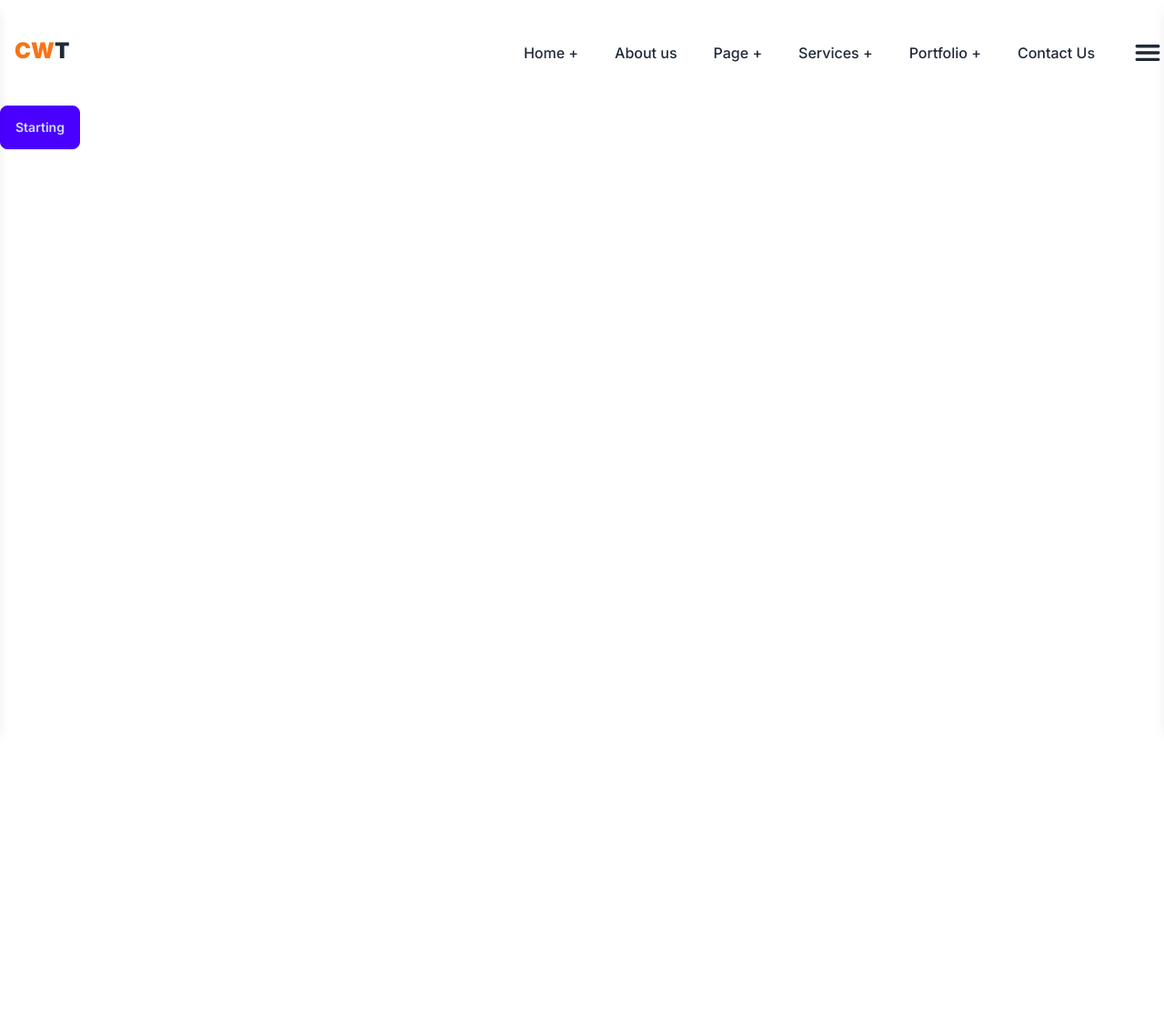
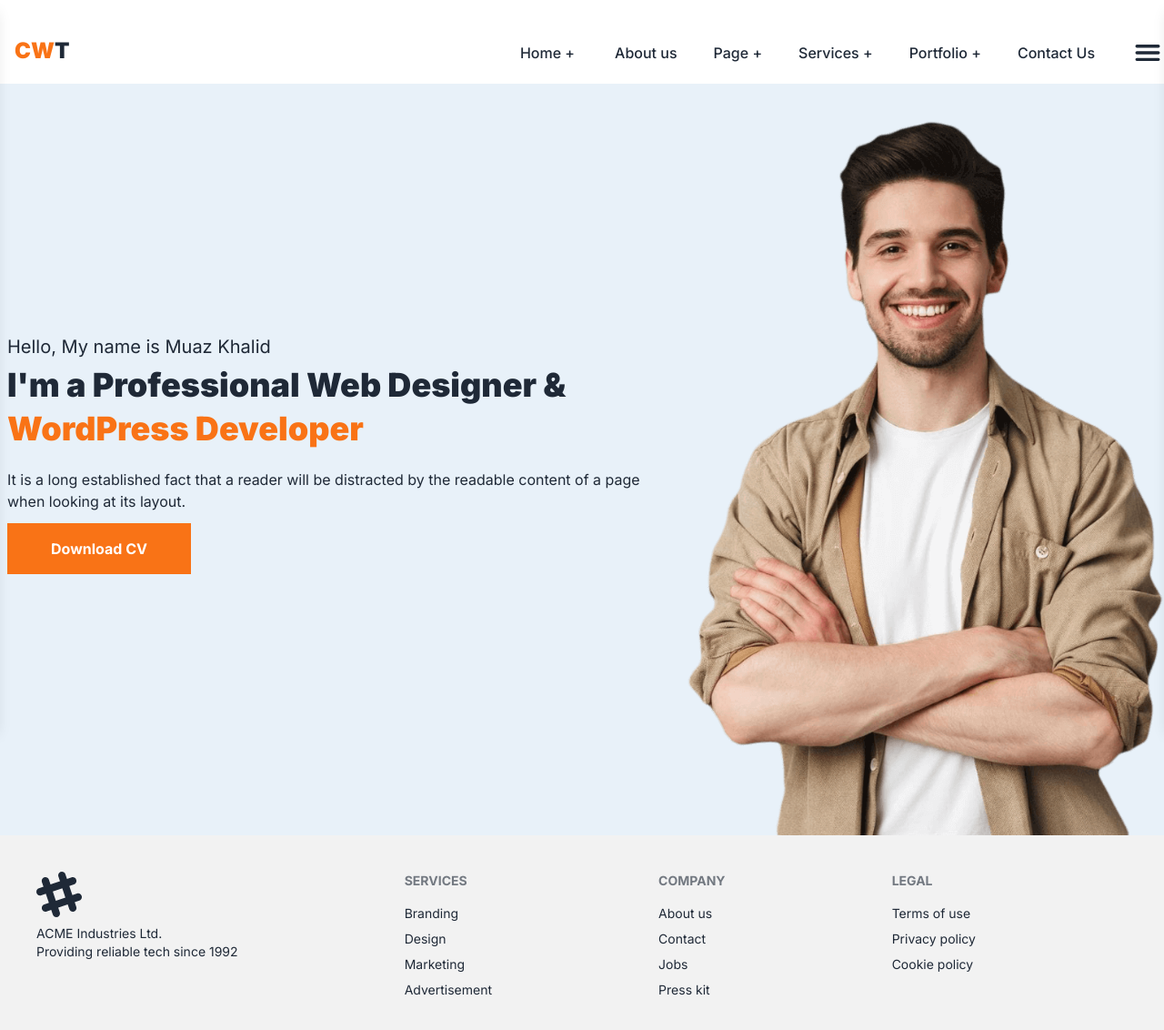
Before and after one commit to muazkhalid936/cwt-project, a Next.js app: page / in a window 1280 px wide. Shown: the top 1132 px of the page at 91% size. Before the commit the page ends 800 px from the top, so only its background shows below. Built offline with nearby package versions, Linux system fonts and the light colour scheme.

Commit message:
navbar and hero

```diff
--- a/src/app/layout.js
+++ b/src/app/layout.js
@@ -1,6 +1,7 @@
 import { Inter } from "next/font/google";
 import "./globals.css";
 import Navbar from "@/components/Navbar";
+import Footer from "@/components/Footer";
 
 const inter = Inter({ subsets: ["latin"] });
 
@@ -15,6 +16,7 @@ export default function RootLayout({ children }) {
       <body className={inter.className}>
         <Navbar />
         {children}
+        <Footer />
       </body>
     </html>
   );
--- a/src/app/page.js
+++ b/src/app/page.js
@@ -3,7 +3,34 @@ import Image from "next/image";
 export default function Home() {
   return (
     <>
-      <h1 className="btn btn-primary">Starting</h1>
+      <div
+        style={{ backgroundColor: "#e8f1f9" }}
+        className="flex flex-col lg:flex-row-reverse gap-0 justify-between"
+      >
+        <div className="w-92 content-center mb-10 mt-10 lg:mb-0">
+          <img
+            src="/man.png"
+
+            className="mb-0 text-center h-96 lg:h-auto justify-center mx-auto"
+          />
+        </div>
+        <div className="flex flex-col justify-center">
+          <div className="mx-4 lg:mx-2 ">
+            <span className="text-xl block mb-2">
+              Hello, My name is Muaz Khalid
+            </span>
+            <span className="text-3xl lg:text-4xl font-black block mb-2">
+              I'm a Professional Web Designer &
+            </span>
+            <span className="text-orange-500 text-3xl lg:text-4xl font-black block">
+              WordPress Developer
+            </span>
+            <br></br>
+            <span>It is a long established fact that a reader will be distracted by the readable content of a page when looking at its layout.</span><br></br>
+            <button className=" text-white bg-orange-500  font-bold px-12 py-4 my-3 ">Download CV</button>
+          </div>
+        </div>
+      </div>
     </>
   );
 }
--- /dev/null
+++ b/src/components/Footer.js
@@ -0,0 +1,48 @@
+import React from "react";
+
+const Footer = () => {
+  return (
+    <footer className="footer p-10 bg-base-200 text-base-content">
+      <aside>
+        <svg
+          width="50"
+          height="50"
+          viewBox="0 0 24 24"
+          xmlns="http://www.w3.org/2000/svg"
+          fillRule="evenodd"
+          clipRule="evenodd"
+          className="fill-current"
+        >
+          <path d="M22.672 15.226l-2.432.811.841 2.515c.33 1.019-.209 2.127-1.23 2.456-1.15.325-2.148-.321-2.463-1.226l-.84-2.518-5.013 1.677.84 2.517c.391 1.203-.434 2.542-1.831 2.542-.88 0-1.601-.564-1.86-1.314l-.842-2.516-2.431.809c-1.135.328-2.145-.317-2.463-1.229-.329-1.018.211-2.127 1.231-2.456l2.432-.809-1.621-4.823-2.432.808c-1.355.384-2.558-.59-2.558-1.839 0-.817.509-1.582 1.327-1.846l2.433-.809-.842-2.515c-.33-1.02.211-2.129 1.232-2.458 1.02-.329 2.13.209 2.461 1.229l.842 2.515 5.011-1.677-.839-2.517c-.403-1.238.484-2.553 1.843-2.553.819 0 1.585.509 1.85 1.326l.841 2.517 2.431-.81c1.02-.33 2.131.211 2.461 1.229.332 1.018-.21 2.126-1.23 2.456l-2.433.809 1.622 4.823 2.433-.809c1.242-.401 2.557.484 2.557 1.838 0 .819-.51 1.583-1.328 1.847m-8.992-6.428l-5.01 1.675 1.619 4.828 5.011-1.674-1.62-4.829z"></path>
+        </svg>
+        <p>
+          ACME Industries Ltd.
+          <br />
+          Providing reliable tech since 1992
+        </p>
+      </aside>
+      <nav>
+        <h6 className="footer-title">Services</h6>
+        <a className="link link-hover">Branding</a>
+        <a className="link link-hover">Design</a>
+        <a className="link link-hover">Marketing</a>
+        <a className="link link-hover">Advertisement</a>
+      </nav>
+      <nav>
+        <h6 className="footer-title">Company</h6>
+        <a className="link link-hover">About us</a>
+        <a className="link link-hover">Contact</a>
+        <a className="link link-hover">Jobs</a>
+        <a className="link link-hover">Press kit</a>
+      </nav>
+      <nav>
+        <h6 className="footer-title">Legal</h6>
+        <a className="link link-hover">Terms of use</a>
+        <a className="link link-hover">Privacy policy</a>
+        <a className="link link-hover">Cookie policy</a>
+      </nav>
+    </footer>
+  );
+};
+
+export default Footer;
--- a/src/components/Navbar.js
+++ b/src/components/Navbar.js
@@ -26,8 +26,8 @@ const Navbar = () => {
 
   return (
     <>
-      <div className="mt-10 ml-10 lg:ml-4 flex justify-between mb-10">
-        <div className="">
+      <div className="mt-10 ml-10 lg:ml-4 bg-transparent flex justify-between mb-4">
+        <div>
           <a href="/" className="font-black">
             <p>
               <span className="text-2xl text-orange-500">CW</span>
@@ -35,9 +35,32 @@ const Navbar = () => {
             </p>
           </a>
         </div>
-        <div className="">
-          <ul className="invisible lg:visible flex justify-evenly gap-10 font-medium text-base">
-            <li className="content-center">Home +</li>
+        <div>
+          <ul className="invisible lg:visible flex justify-evenly  ease-in-out duration-300 gap-10 font-medium text-base">
+            <li className=" content-center">
+              <div className="dropdown p-0 m-0 dropdown-hover">
+                <div
+                  tabIndex={0}
+                  role="button"
+                  className=" m-1 hover:text-orange-500"
+                >
+                  Home +
+                </div>
+                <ul
+                  tabIndex={0}
+                  className="dropdown-content  z-[1] menu p-2 text-black shadow bg-base-100 w-52"
+                  style={{ marginLeft: "-50px", marginBottom: "-30px" }}
+                >
+                  <li>
+                    <a>Item 1</a>
+                  </li>
+                  <li>
+                    <a>Item 2</a>
+                  </li>
+                </ul>
+              </div>
+            </li>
+
             <li className="content-center">About us</li>
             <li className="content-center">Page +</li>
             <li className="content-center">Services +</li>
@@ -136,20 +159,30 @@ const Navbar = () => {
                 </p>
               </a>
             </div>
-            <ul className=" flex flex-col justify-evenly font-bold text-base">
-              <li className="content-center ml-2 my-3 active:text-orange-500 hover:text-orange-500 ">
+            <ul className="flex flex-col justify-evenly font-bold text-base">
+              <li className="content-center ml-2 my-3 active:text-orange-500 hover:text-orange-500 ease-in-out duration-300 ">
                 Home
               </li>
               <hr />
-              <li className="content-center ml-2 my-3">About us</li>
+              <li className="content-center ml-2 my-3 active:text-orange-500 hover:text-orange-500 ease-in-out duration-300 ">
+                About us
+              </li>
               <hr />
-              <li className="content-center ml-2 my-3">Page</li>
+              <li className="content-center active:text-orange-500 hover:text-orange-500 ease-in-out duration-300 ml-2 my-3">
+                Page
+              </li>
               <hr />
-              <li className="content-center ml-2 my-3">Services</li>
+              <li className="active:text-orange-500 hover:text-orange-500 ease-in-out duration-300 content-center ml-2 my-3">
+                Services
+              </li>
               <hr />
-              <li className="content-center ml-2 my-3">Portfolio</li>
+              <li className="content-center ml-2 my-3 active:text-orange-500 hover:text-orange-500 ease-in-out duration-300 ">
+                Portfolio
+              </li>
               <hr />
-              <li className="content-center ml-2 my-3">Contact Us</li>
+              <li className="content-center active:text-orange-500 hover:text-orange-500 ease-in-out duration-300 ml-2 my-3">
+                Contact Us
+              </li>
               <hr />
             </ul>
           </div>
```
